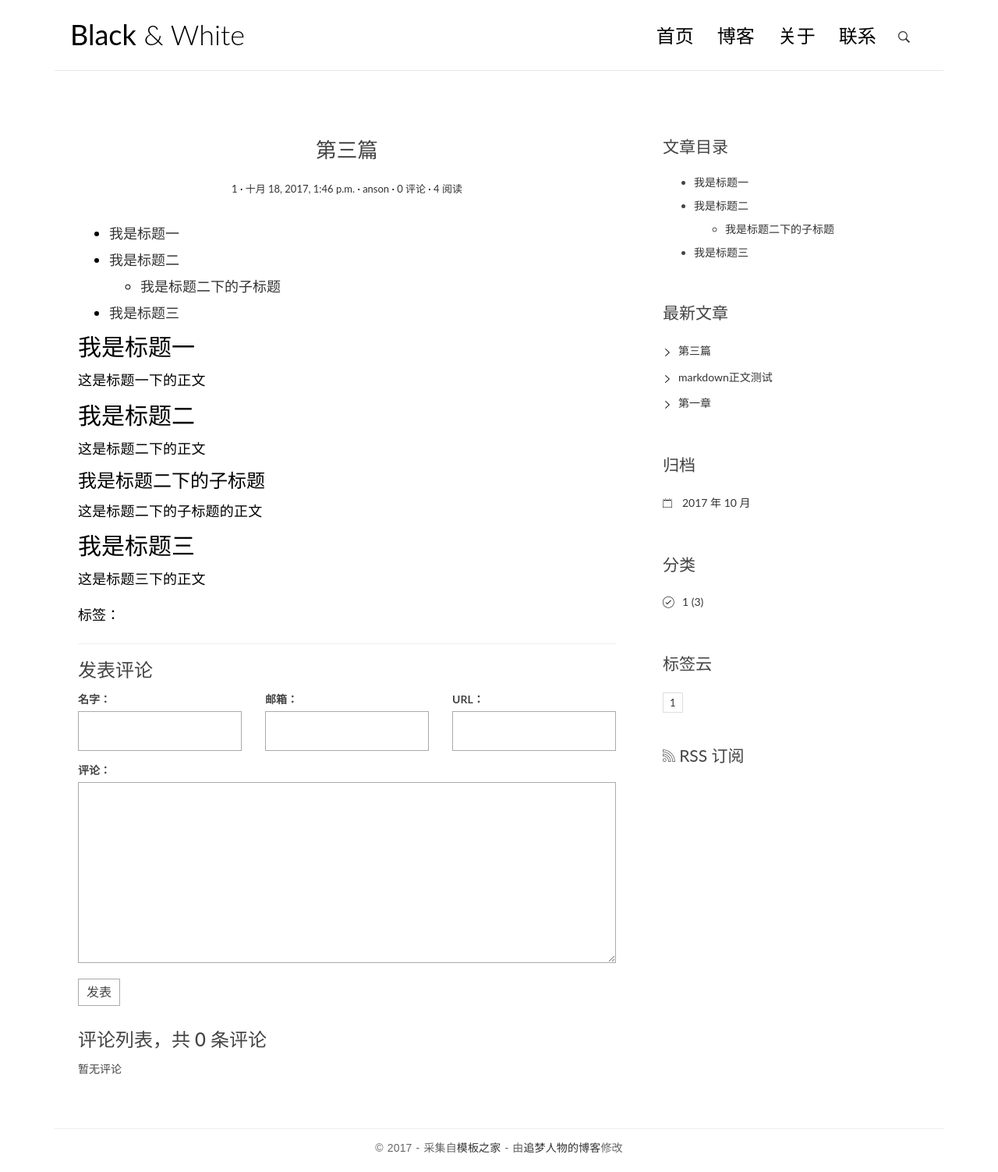
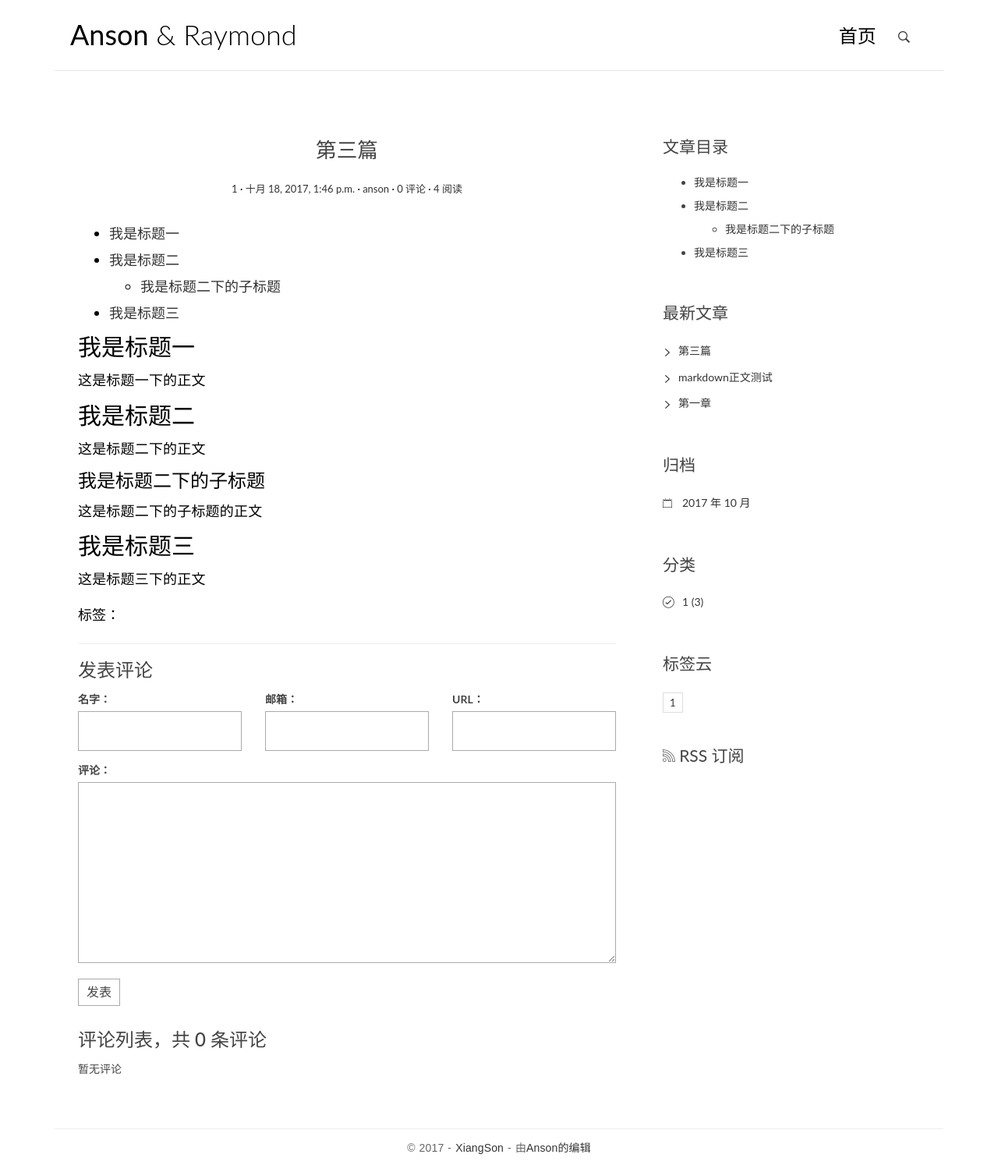
Before and after one commit to liuansen/blog, a Django app: page /post/3/ in a window 1280 px wide. Shown: the whole page at 78% size. Run offline with Django 3.2, Linux system fonts and the light colour scheme; data comes from the database, SQL or seed files in the repository; both versions use the stored data as it was after the commit; data that the repository does not hold is empty; some libraries are stand-ins or nearby versions.

Commit message:
对搜索进行优化和页面简化

```diff
--- a/blog/urls.py
+++ b/blog/urls.py
@@ -12,5 +12,5 @@ urlpatterns = [
     url(r'^archives/(?P<year>[0-9]{4})/(?P<month>[0-9]{1,2})/$', views.ArchivesView.as_view(), name='archives'),
     url(r'^category/(?P<pk>[0-9]+)/$', views.CategoryView.as_view(), name='category'),
     url(r'^tag/(?P<pk>[0-9]+)/$', views.TagView.as_view(), name='tag'),
-    # url(r'^search/$', views.search, name='search'),
+    url(r'^search/$', views.search, name='search'),
 ]
--- a/blog/views.py
+++ b/blog/views.py
@@ -2,13 +2,28 @@ import markdown
 
 from markdown.extensions.toc import TocExtension
 
+from django.db.models import Q
 from django.shortcuts import render, get_object_or_404
 from django.views.generic import ListView, DetailView
 from django.utils.text import slugify
-from django.db.models import Q
 
 from comments.forms import CommentForm
 from .models import Post, CateGory, Tag
+
+"""
+请使用下方的模板引擎方式。
+def index(request):
+    return HttpResponse("欢迎访问我的博客首页！")
+"""
+
+"""
+请使用下方真正的首页视图函数
+def index(request):
+    return render(request, 'blog/index.html', context={
+        'title': '我的博客首页',
+        'welcome': '欢迎访问我的博客首页'
+    })
+"""
 
 
 def index(request):
@@ -154,6 +169,20 @@ class IndexView(ListView):
         return data
 
 
+"""
+请使用下方包含评论列表和评论表单的详情页视图
+def detail(request, pk):
+    post = get_object_or_404(Post, pk=pk)
+    post.body = markdown.markdown(post.body,
+                                  extensions=[
+                                      'markdown.extensions.extra',
+                                      'markdown.extensions.codehilite',
+                                      'markdown.extensions.toc',
+                                  ])
+    return render(request, 'blog/detail.html', context={'post': post})
+"""
+
+
 def detail(request, pk):
     post = get_object_or_404(Post, pk=pk)
 
--- a/blogproject/urls.py
+++ b/blogproject/urls.py
@@ -22,5 +22,5 @@ urlpatterns = [
     url(r'^', include('blog.urls')),
     url(r'', include('comments.urls')),
     url(r'^all/rss/$', AllPostsRssFeed(), name='rss'),
-    url(r'^search/', include('haystack.urls')),
+    # url(r'^search/', include('haystack.urls')),
 ]
--- a/templates/base.html
+++ b/templates/base.html
@@ -3,7 +3,7 @@
 <!DOCTYPE html>
 <html>
 <head>
-    <title>Black &amp; White</title>
+    <title>Anson的博客</title>
 
     <!-- meta -->
     <meta charset="UTF-8">
@@ -15,12 +15,6 @@
     <link rel="stylesheet" href="{% static 'blog/css/pace.css' %}">
     <link rel="stylesheet" href="{% static 'blog/css/custom.css' %}">
     <link rel="stylesheet" href="{% static 'blog/css/highlights/github.css' %}">
-
-    <style>
-        span.highlighted {
-            color: red;
-        }
-    </style>
 
     <!-- js -->
     <script src="{% static 'blog/js/jquery-2.1.3.min.js' %}"></script>
@@ -35,7 +29,7 @@
         <div class="row">
             <div class="col-md-4 col-sm-5 col-xs-8">
                 <div class="logo">
-                    <h1><a href="{% url 'blog:index' %}"><b>Black</b> &amp; White</a></h1>
+                    <h1><a href="{% url 'blog:index' %}"><b>Anson</b> &amp; Raymond</a></h1>
                 </div>
             </div><!-- col-md-4 -->
             <div class="col-md-8 col-sm-7 col-xs-4">
@@ -49,16 +43,16 @@
                     <div class="collapse navbar-collapse" id="bs-example-navbar-collapse-1">
                         <ul class="nav navbar-nav navbar-right">
                             <li class="cl-effect-11"><a href="{% url 'blog:index' %}" data-hover="首页">首页</a></li>
-                            <li class="cl-effect-11"><a href="#" data-hover="博客">博客</a></li>
-                            <li class="cl-effect-11"><a href="#" data-hover="关于">关于</a></li>
-                            <li class="cl-effect-11"><a href="#" data-hover="联系">联系</a></li>
+{#                            <li class="cl-effect-11"><a href="#" data-hover="博客">博客</a></li>#}
+{#                            <li class="cl-effect-11"><a href="#" data-hover="关于">关于</a></li>#}
+{#                            <li class="cl-effect-11"><a href="#" data-hover="联系">联系</a></li>#}
                         </ul>
                     </div><!-- /.navbar-collapse -->
                 </nav>
                 <div id="header-search-box">
                     <a id="search-menu" href="#"><span id="search-icon" class="ion-ios-search-strong"></span></a>
                     <div id="search-form" class="search-form">
-                        <form role="search" method="get" id="searchform" action="{% url 'haystack_search' %}">
+                        <form role="search" method="get" id="searchform" action="{% url 'blog:search' %}">
                             <input type="search" name="q" placeholder="搜索" required>
                             <button type="submit"><span class="ion-ios-search-strong"></span></button>
                         </form>
@@ -68,8 +62,8 @@
         </div>
     </header>
 </div>
-<div class="copyrights">Collect from <a href="http://www.cssmoban.com/">网页模板</a></div>
-<div class="copyrights">Modified by <a href="http://zmrenwu.com/">追梦人物的博客</a></div>
+<div class="copyrights">Collect from <a href="http://www.XiangSon.com/">哇</a></div>
+<div class="copyrights">Modified by <a href="http://XiangSon.com/">Anson的博客</a></div>
 
 <div class="content-body">
     <div class="container">
@@ -149,9 +143,9 @@
     <div class="container">
         <div class="row">
             <div class="col-md-12">
-                <p class="copyright">&copy 2017 - 采集自<a href="http://www.cssmoban.com/"
-                                                        target="_blank" title="模板之家">模板之家</a>
-                    - 由<a href="http://zmrenwu.com/" title="网页模板" target="_blank">追梦人物的博客</a>修改
+                <p class="copyright">&copy 2017 - <a href="http://www.xiangson.com/"
+                                                        target="_blank" title="XiangSon">XiangSon</a>
+                    - 由<a href="http://www.XiangSon.com/" title="网页模板" target="_blank">Anson的编辑</a>
                 </p>
             </div>
         </div>
@@ -164,9 +158,9 @@
     <nav>
         <ul>
             <li><a href="{% url 'blog:index' %}">首页</a></li>
-            <li><a href="#">博客</a></li>
-            <li><a href="#">关于</a></li>
-            <li><a href="#">联系</a></li>
+{#            <li><a href="#">博客</a></li>#}
+{#            <li><a href="#">关于</a></li>#}
+{#            <li><a href="#">联系</a></li>#}
         </ul>
     </nav>
 </div>
```
Also changed, not shown: db.sqlite3, 6 other files.
